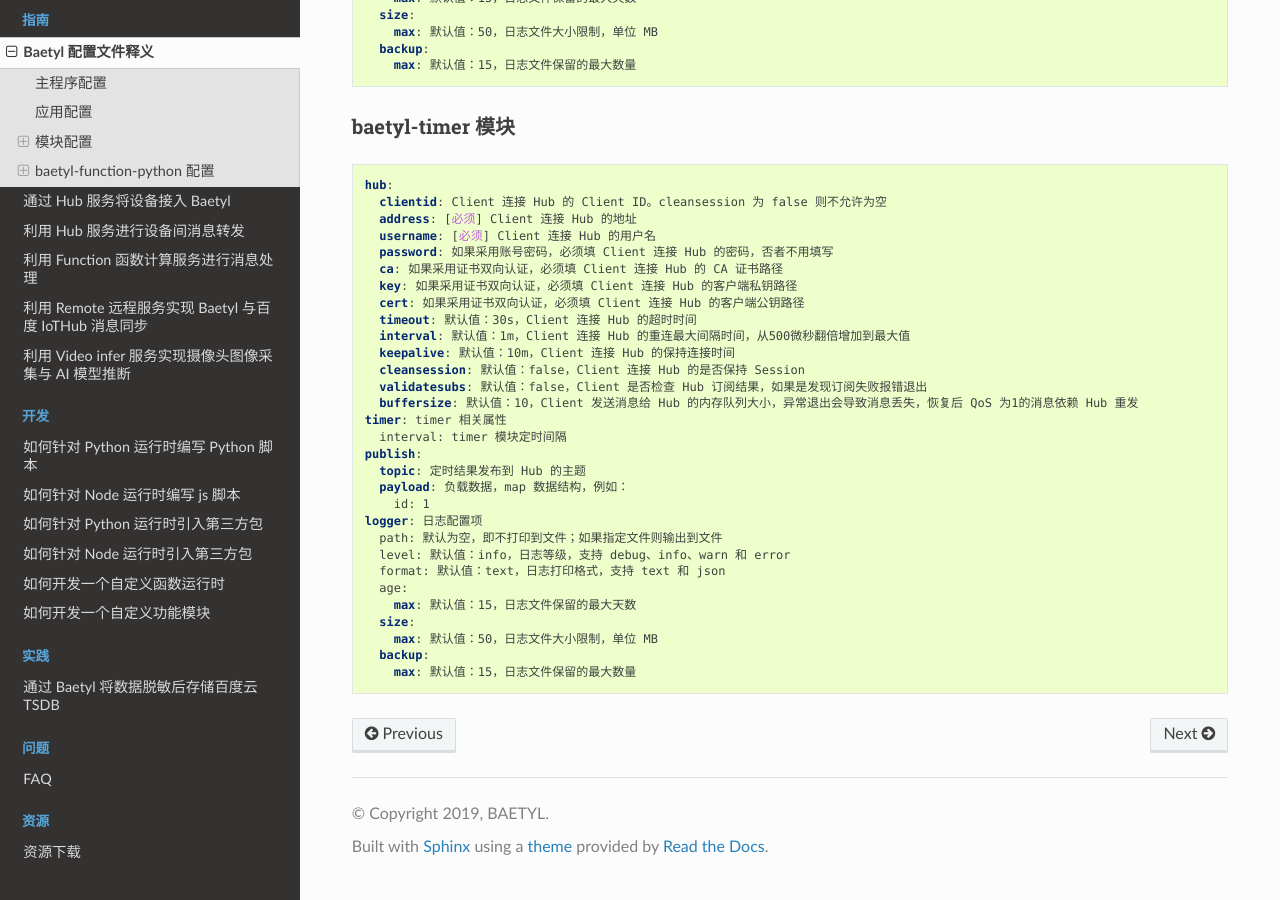
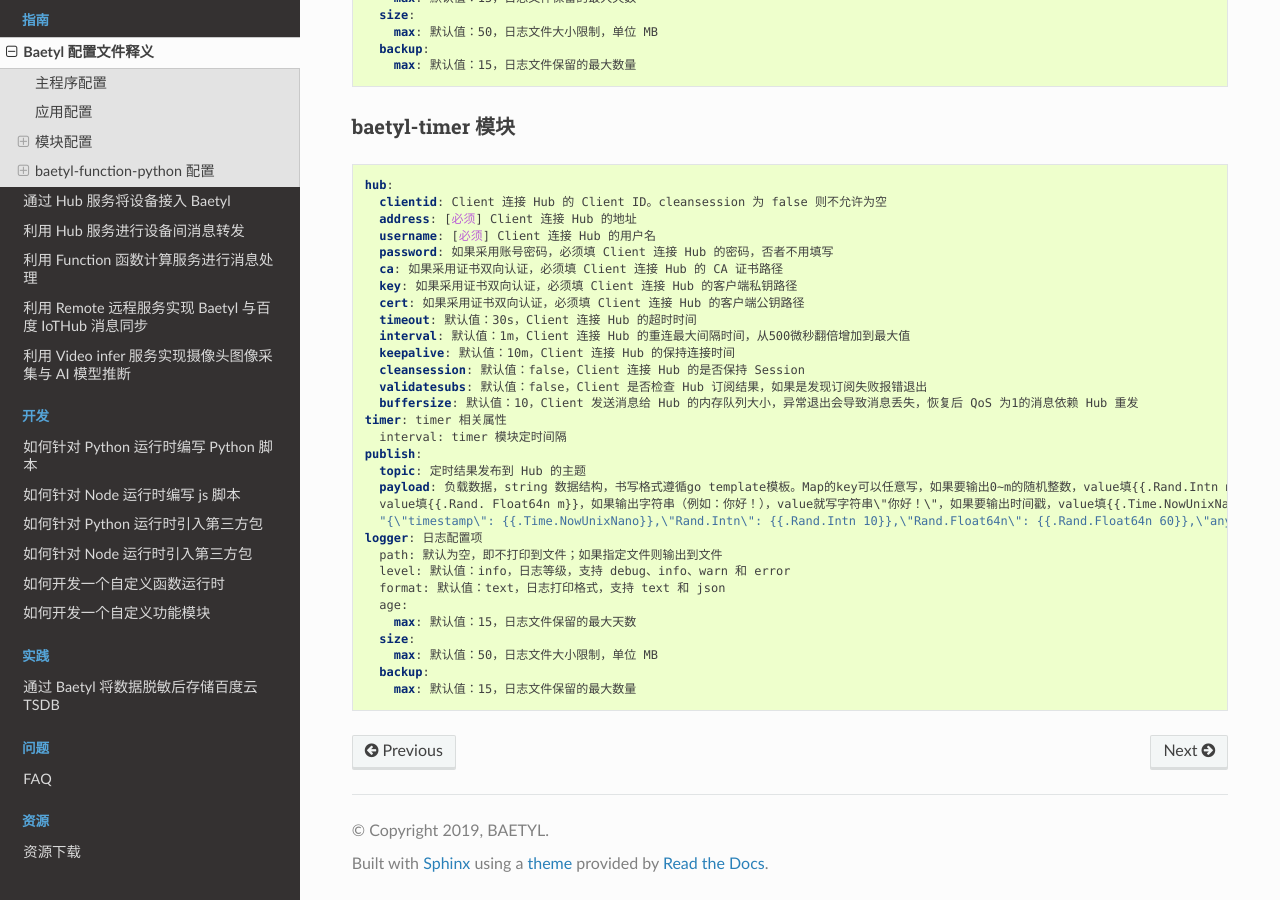
Before and after one commit to baetyl/baetyl-docs-cn, a Sphinx documentation site: the page built from docs/guides/Config-interpretation.md, in a window 1280 px wide and 900 px high, scrolled down 7773 px. Built offline with Sphinx 7.4.7 and the Read the Docs theme 2.0.0, drawn with Linux system fonts in a browser that asks for light colours.

Commit message:
config changed

```diff
--- a/docs/guides/Config-interpretation.md
+++ b/docs/guides/Config-interpretation.md
@@ -456,8 +456,9 @@ timer: timer 相关属性
   interval: timer 模块定时间隔
 publish:
   topic: 定时结果发布到 Hub 的主题
-  payload: 负载数据，map 数据结构，例如：
-    id: 1
+  payload: 负载数据，string 数据结构，书写格式遵循go template模板。Map的key可以任意写，如果要输出0~m的随机整数，value填{{.Rand.Intn m}}，如果要输出0~m的随机浮点数，
+  value填{{.Rand. Float64n m}}，如果输出字符串（例如：你好！），value就写字符串\"你好！\"，如果要输出时间戳，value填{{.Time.NowUnixNano}}。例如：
+  "{\"timestamp\": {{.Time.NowUnixNano}},\"Rand.Intn\": {{.Rand.Intn 10}},\"Rand.Float64n\": {{.Rand.Float64n 60}},\"anyString\": \"inputString\"}"
 logger: 日志配置项
   path: 默认为空，即不打印到文件；如果指定文件则输出到文件
   level: 默认值：info，日志等级，支持 debug、info、warn 和 error
```
